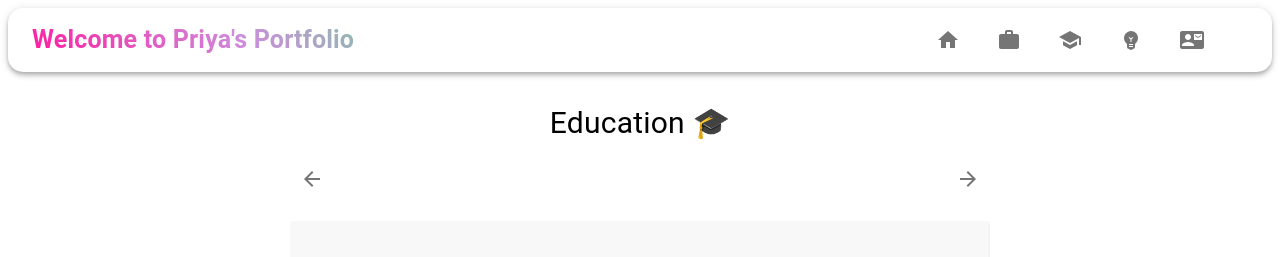
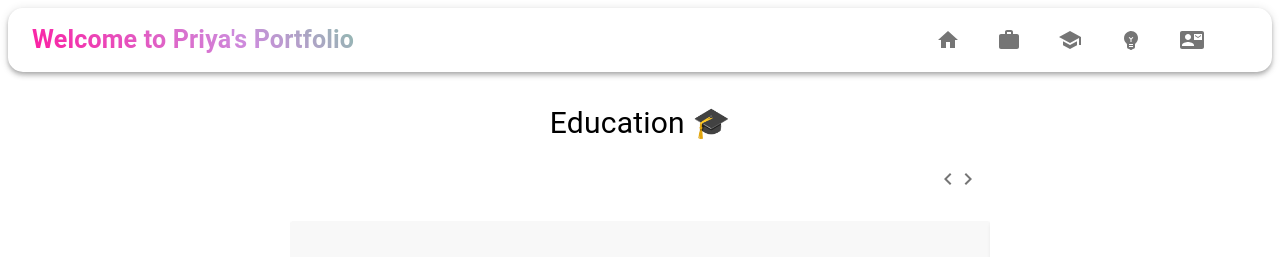
Before and after one commit to Priya-Pdh/my-portfolio, a React (Vite) app in the folder Portfolio/: page /education in a window 1280 px wide. Shown: the top 257 px of the page. Built offline with nearby package versions, Linux system fonts and the light colour scheme.

Commit message:
upated the arrows in education section

```diff
--- a/Portfolio/src/Pages/Education/Education.jsx
+++ b/Portfolio/src/Pages/Education/Education.jsx
@@ -1,7 +1,9 @@
 import React, { useState, useEffect, useRef } from 'react';
 import { Box, Typography, Paper, Link, CircularProgress } from '@mui/material';
 import Slider from 'react-slick';
-import { ArrowBack, ArrowForward } from '@mui/icons-material'; // Import Material-UI icons
+
+import KeyboardArrowLeftIcon from '@mui/icons-material/KeyboardArrowLeft';
+import KeyboardArrowRightIcon from '@mui/icons-material/KeyboardArrowRight';
 import 'slick-carousel/slick/slick.css';
 import 'slick-carousel/slick/slick-theme.css';
 import data from '../../data.json';
@@ -33,8 +35,8 @@ function Education() {
     speed: 500,
     slidesToShow: 1,
     slidesToScroll: 1,
-    nextArrow: <ArrowForward />,
-    prevArrow: <ArrowBack />,
+    nextArrow: <KeyboardArrowRightIcon />,
+    prevArrow: <KeyboardArrowLeftIcon />,
     customPaging: (i) => (
       <div style={{ width: '10px', height: '10px', background: i === currentSlide ? '#007bff' : '#888', borderRadius: '50%', margin: '0 5px' }}></div>
     ),
@@ -76,23 +78,23 @@ function Education() {
               </Paper>
             ))}
           </Slider>
-          {/* Additional arrows in the corners */}
-          <ArrowBack
+          {/* Additional arrows in the right side */}
+          <KeyboardArrowLeftIcon
             sx={{
               position: 'absolute',
               top: '50%',
-              left: '10px',
+              right: '30px', // Changed from left to right
               transform: 'translateY(-50%)',
               cursor: 'pointer',
               color: 'rgba(0, 0, 0, 0.54);'
             }}
             onClick={handlePrev}
           />
-          <ArrowForward
+          <KeyboardArrowRightIcon
             sx={{
               position: 'absolute',
               top: '50%',
-              right: '10px',
+              right: '10px', // Changed from right: 10px to right: 30px
               transform: 'translateY(-50%)',
               cursor: 'pointer',
               color: 'rgba(0, 0, 0, 0.54)'
```
